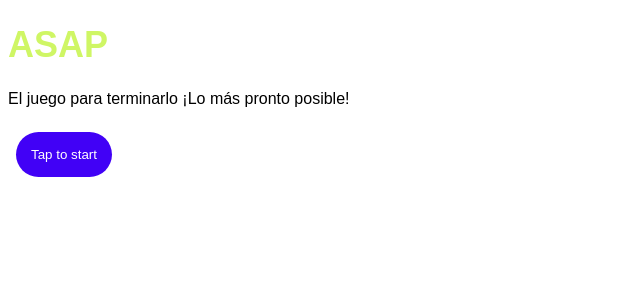
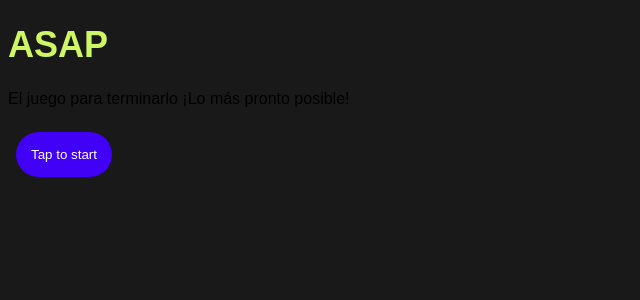
Before and after one commit to danramirez11/ASAP, a React (Vite) app: page / in a window 1280 px wide. Shown: the top 300 px of the page, without its empty margins (0-640 px from the left). Built offline with nearby package versions, Linux system fonts and the light colour scheme; a web font is replaced by a local one.

Commit message:
Add background color to body in App.css

```diff
--- a/src/App.css
+++ b/src/App.css
@@ -56,6 +56,7 @@ button{
 
   body {
     font-family: 'Lufga Regular', sans-serif;
+    background-color: #191919;
   }
 
   h1 {
```
